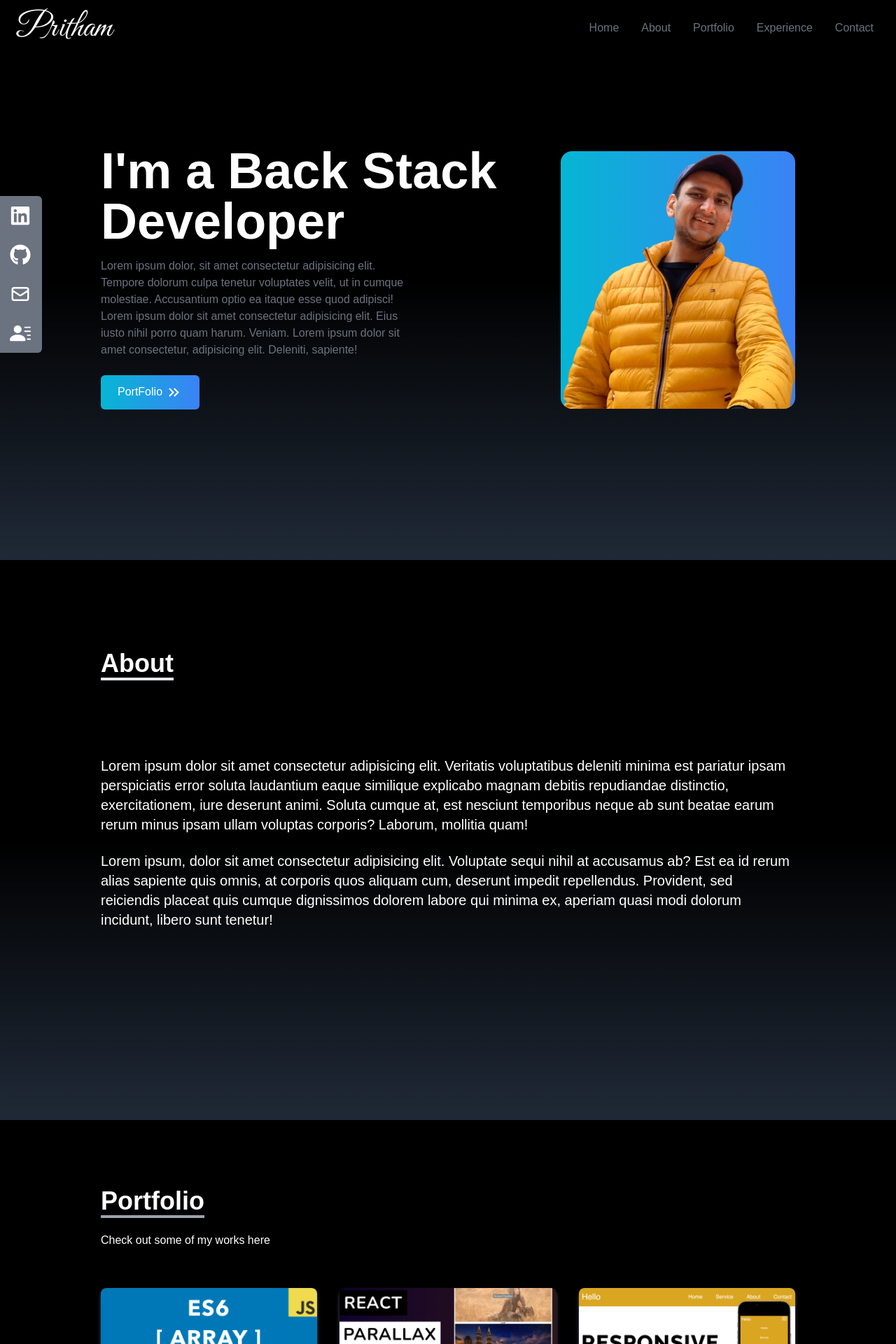
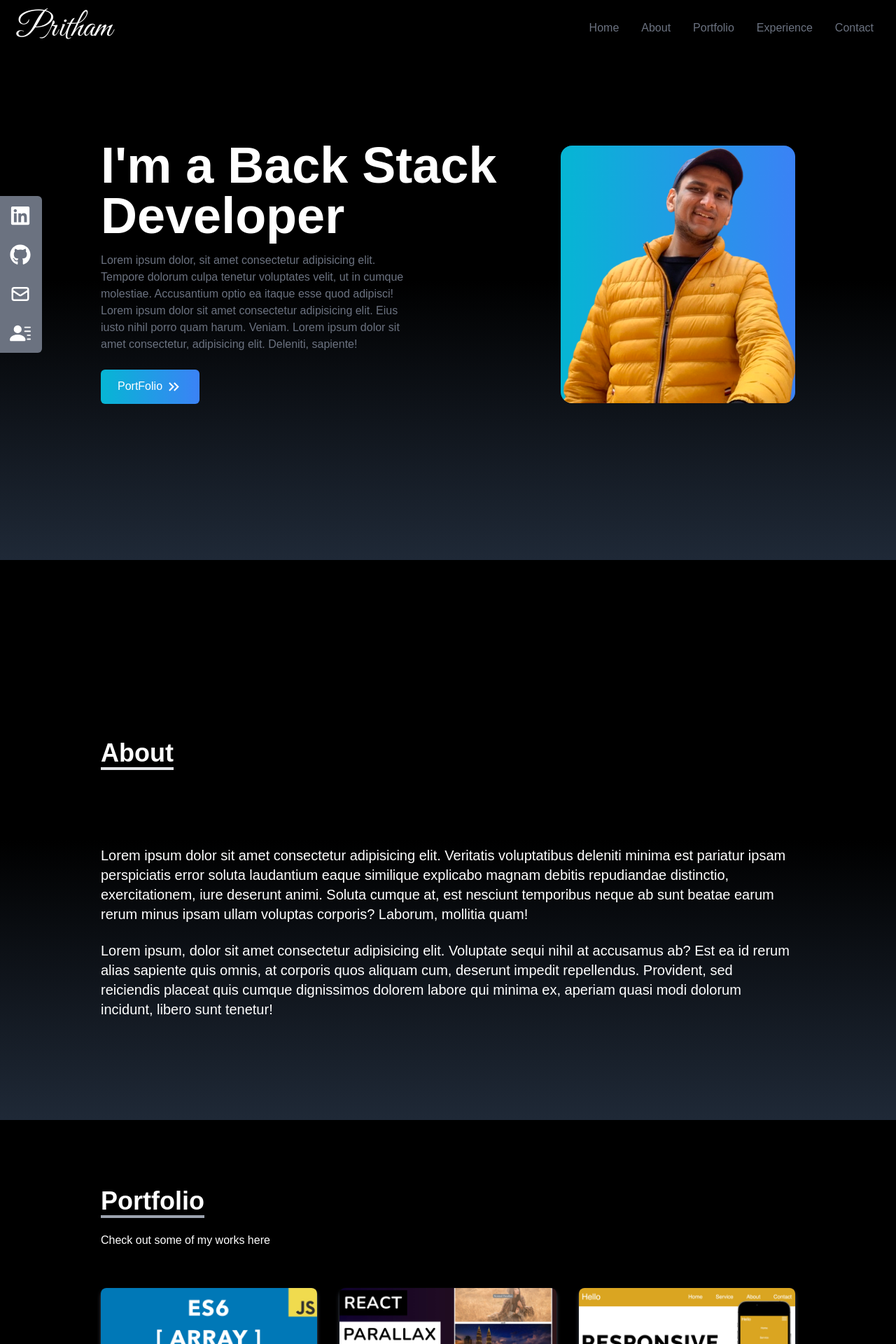
Before and after one commit to spiman9/Portfolio-react-1, a React (Create React App) app: page / in a window 1280 px wide. Shown: the top 1920 px of the page at 70% size. Built offline with nearby package versions, Linux system fonts and the light colour scheme.

Commit message:
changes the classes that effects the heading

```diff
--- a/src/components/About.jsx
+++ b/src/components/About.jsx
@@ -2,8 +2,8 @@
 
 const About = () => {
   return (
-    <div name="about" className='w-full h-screen bg-gradient-to-b from-black via-black to-gray-800 text-white pt-28 px-10'>
-        <div className='max-w-screen-lg p-4 mx-auto flex flex-col justify-centerw-full h-full'>
+    <div name="about" className='w-full md:h-screen bg-gradient-to-b from-black via-black to-gray-800 text-white pt-28 px-10'>
+        <div className='max-w-screen-lg p-4 mx-auto flex flex-col justify-center w-full h-full'>
             <div className='pb-8'>
                 <p className='text-4xl font-bold inline border-b-4'>
                     About
--- a/src/components/Contact.jsx
+++ b/src/components/Contact.jsx
@@ -2,7 +2,7 @@
 
 const Contact = () => {
   return (
-    <div name="contact" className='w-full h-screen bg-gradient-to-b from-black via-black to-gray-800 p-4 text-white'>
+    <div name="contact" className='w-full pt-28 md:h-screen bg-gradient-to-b from-black via-black to-gray-800 p-4 text-white'>
         <div className='flex flex-col p-4 justify-center max-w-screen-lg mx-auto h-full'>
             <div className='pb-8'>
                 <p className='text-4xl font-bold inline border-b-4 border-gray-500'>Contact</p>
--- a/src/components/Experience.jsx
+++ b/src/components/Experience.jsx
@@ -61,7 +61,7 @@
         }
     ]
   return (
-    <div name="experience" className=' bg-gradient-to-b from-black via-black to-gray-800 w-full h-screen pt-32 md:pt-0'>
+    <div name="experience" className=' bg-gradient-to-b from-black via-black to-gray-800 w-full sm:h-screen pt-28'>
         <div className=' max-w-screen-lg mx-auto p-4 flex flex-col justify-center w-full h-full text-white'>
             <div>
                 <p className='text-4xl font-bold border-b-4 border-gray-500 inline'>Experience</p>
--- a/src/components/Home.jsx
+++ b/src/components/Home.jsx
@@ -5,7 +5,7 @@
 
 const Home = () => {
   return (
-    <div name="home" className='h-screen w-full bg-gradient-to-b from-black via-black to-gray-800 pt-24 md:pt-0'>
+    <div name="home" className='md:h-screen w-full bg-gradient-to-b from-black via-black to-gray-800 pt-24 pb-4 md:pt-0'>
         <div className='max-w-screen-lg mx-auto flex flex-col items-center justify-center h-full px-4 md:flex-row'>
             <div className='flex flex-col justify-center h-full'>
                 <h2 className='text-4xl  sm:text-7xl font-bold text-white'>I'm a Back Stack Developer</h2>
```
